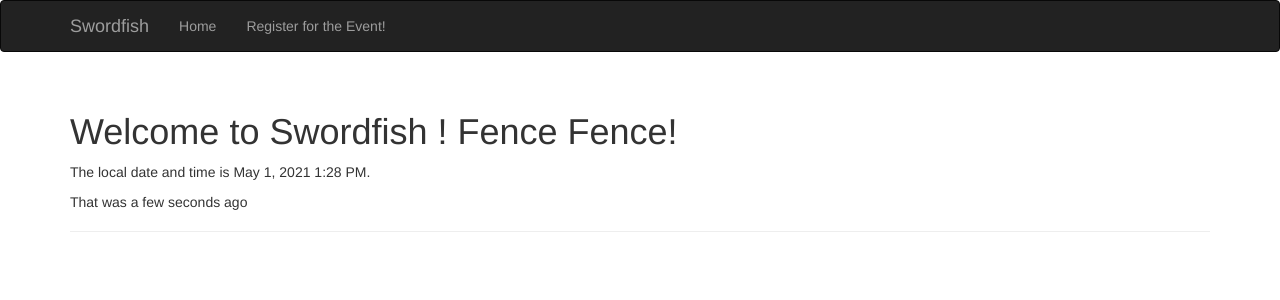
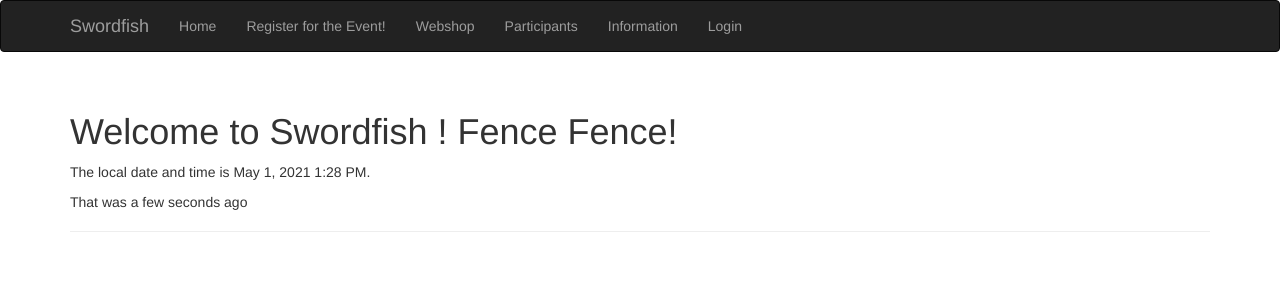
Before and after one commit to loukasmaki/swordfish, a Flask app: page / in a window 1280 px wide. Shown: the top 300 px of the page. Run offline with Flask 2, Linux system fonts and the light colour scheme; some libraries are stand-ins or nearby versions.

Commit message:
On branch master  Changes to be committed: 	modified:   sf.py 	modified:   templates/base.html 	new file:   templates/information.html 	new file:   templates/login.html 	new file:   templates/participants.html
 Added new html files and routes

```diff
--- a/sf.py
+++ b/sf.py
@@ -14,8 +14,13 @@ import os
 class JoinEventForm(FlaskForm):
     name = StringField('Name', validators=[DataRequired()])
     email = StringField('Email', validators=[DataRequired(), Email()])
-    tournament = SelectMultipleField('Tournaments (hold ctrl to choose more than one)', choices=[("ols", "Open Longsword"),
-    ("wls", "Women's Longsword"), ("sa", "Sabre"), ("wr", "Wrestling"), ("rad", "Rapier & Dagger"), ("sob", "Sword & Buckler")])
+    tournament = SelectMultipleField('Tournaments (hold ctrl to choose more than one)', choices=[
+                                     ("ols", "Open Longsword"),
+                                     ("wls", "Women's Longsword"),
+                                     ("sa", "Sabre"),
+                                     ("wr", "Wrestling"),
+                                     ("rad", "Rapier & Dagger"),
+                                     ("sob", "Sword & Buckler")])
     dateOfBirth = DateField("Date of birth")
     country = SelectField('Country', choices=[("sv","Sweden"),("sf", "Finland"),("rus", "Russia")])
     nextOfKin = StringField("Next of Kin")
@@ -75,11 +80,16 @@ def fights():
 @app.route('/participants', methods=['GET'])
 def participants(event):
     participants = Tournament.query.filter_by(event=event)
+    return render_template('participants.html')
 
 @app.route('/confirmation', methods=['GET'])
 def confirmation():
     print(session.get('tournament'))
     return render_template('confirmation.html')
+
+@app.route('/information', methods=['GET'])
+def information():
+    return render_template('information.html')
 
 
 @app.route('/shop')
@@ -147,7 +157,7 @@ class Event(db.Model):
     maxparticipants = db.Column(db.Integer)
     participants = db.Column(db.Integer)
     sleepingonsite = db.Column(db.Boolean)
-    #tournament = db.relationship('Tournament', backref='tournament')
+    tournament = db.relationship('Tournament', backref='tournament')
     workshop = db.relationship('Workshops', backref='workshop')
 
 
--- a/templates/base.html
+++ b/templates/base.html
@@ -29,6 +29,10 @@
             <ul class="nav navbar-nav">
                 <li><a href="/">Home</a></li>
                 <li><a href="{{ url_for('registration') }}">Register for the Event!</a></li>
+                <li><a href="{{ url_for('shop') }}">Webshop</a></li>
+                <li><a href="{{ url_for('participants') }}">Participants</a></li>
+                <li><a href="{{ url_for('information') }}">Information</a></li>
+                <li><a href="{{ url_for('login') }}">Login</a></li>
             </ul>
         </div>
     </div>
```
Also changed, not shown: templates/information.html (added), templates/login.html (added), templates/participants.html (added).
